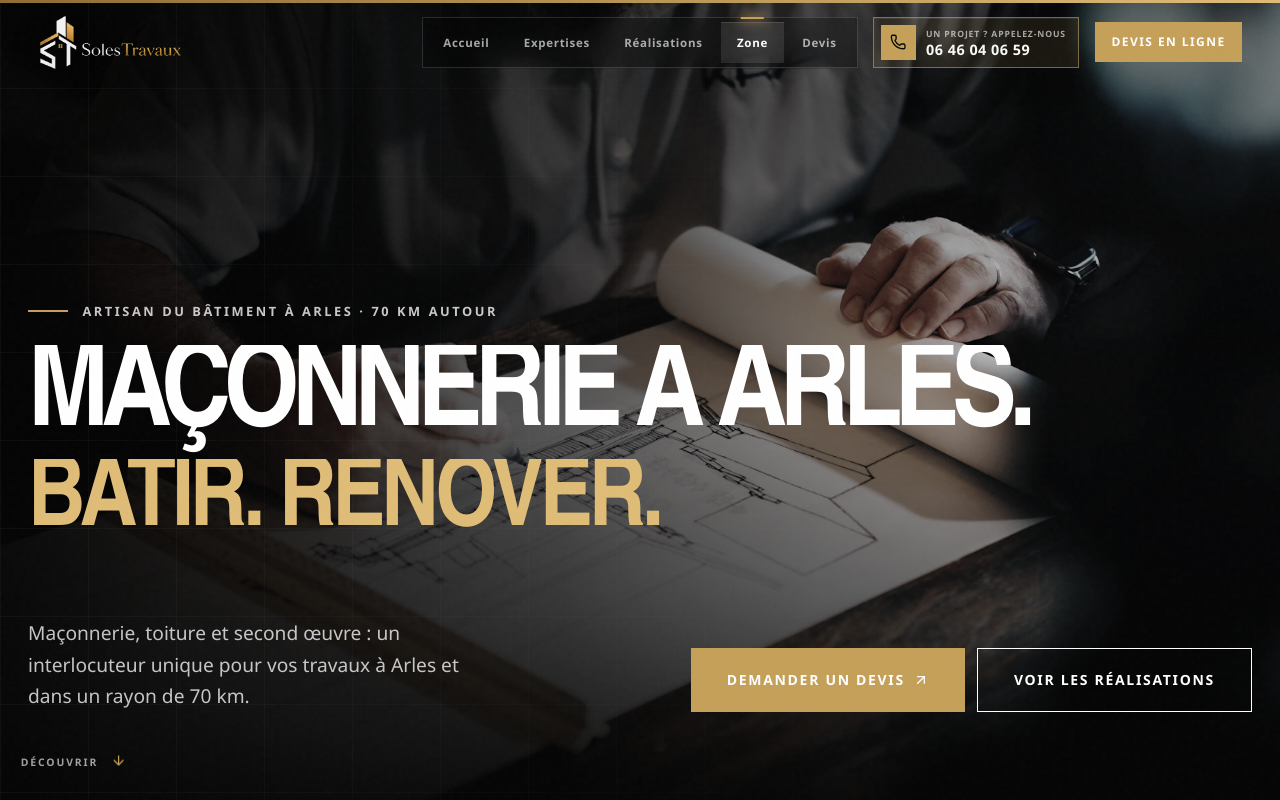
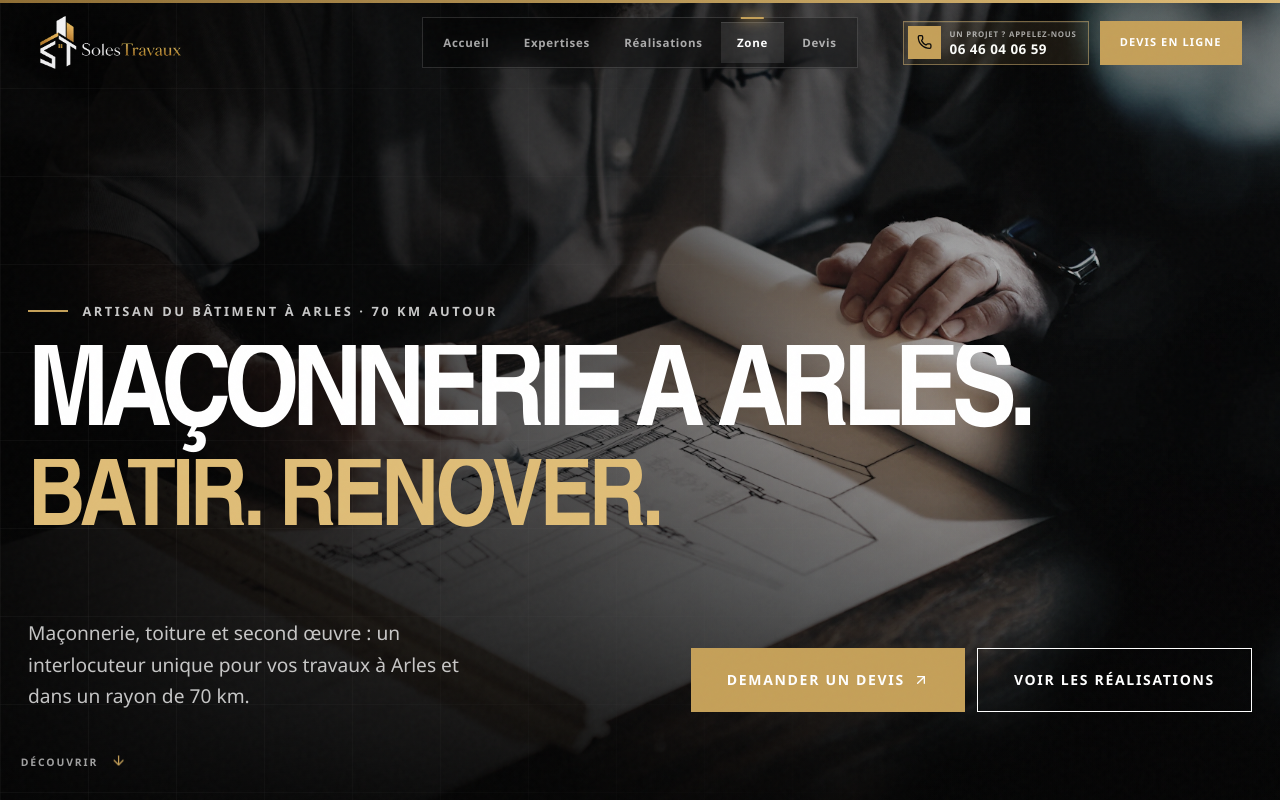
Before and after one commit to bilouahdih-dotcom/Soles-Travaux, a React (Vite) app: page / in a window 1280 px wide. Shown: the top 800 px of the page. Built offline with nearby package versions, Linux system fonts and the light colour scheme; a web font is replaced by a local one.

Commit message:
Rééquilibre les actions du header

```diff
--- a/src/App.tsx
+++ b/src/App.tsx
@@ -274,7 +274,7 @@ function Header() {
             <span className="header-phone__icon"><Phone /></span>
             <span className="header-phone__copy"><small>Un projet ? Appelez-nous</small><strong>{PHONE_DISPLAY}</strong></span>
           </a>
-          <Button size="sm" asChild><a href="#devis">Devis en ligne</a></Button>
+          <Button className="header-quote" size="sm" asChild><a href="#devis">Devis en ligne</a></Button>
         </div>
         <div className="mobile-actions">
           <a href={`tel:${PHONE_LINK}`} aria-label={`Appeler Soles Travaux au ${PHONE_DISPLAY}`}><Phone /></a>
--- a/src/index.css
+++ b/src/index.css
@@ -370,15 +370,15 @@ img {
   justify-self: end;
   display: flex;
   align-items: center;
-  gap: 1rem;
+  gap: 0.7rem;
 }
 
 .header-phone {
   display: inline-flex;
   align-items: center;
-  gap: 0.65rem;
-  min-height: 3.15rem;
-  padding: 0.42rem 0.78rem 0.42rem 0.42rem;
+  gap: 0.55rem;
+  height: 2.75rem;
+  padding: 0.28rem 0.68rem 0.28rem 0.28rem;
   color: white;
   background: rgba(197, 160, 89, 0.1);
   border: 1px solid rgba(223, 189, 119, 0.48);
@@ -395,8 +395,8 @@ img {
 
 .header-phone__icon {
   display: grid;
-  width: 2.18rem;
-  height: 2.18rem;
+  width: 2.05rem;
+  height: 2.05rem;
   flex: 0 0 auto;
   place-items: center;
   color: var(--black);
@@ -404,7 +404,7 @@ img {
 }
 
 .header-phone__icon svg {
-  width: 1.02rem;
+  width: 0.95rem;
   transition: transform 0.3s cubic-bezier(0.16, 1, 0.3, 1);
 }
 
@@ -414,12 +414,12 @@ img {
 
 .header-phone__copy {
   display: grid;
-  gap: 0.16rem;
+  gap: 0.12rem;
 }
 
 .header-phone__copy small {
   color: rgba(255, 255, 255, 0.62);
-  font-size: 0.54rem;
+  font-size: 0.49rem;
   font-weight: 750;
   letter-spacing: 0.1em;
   text-transform: uppercase;
@@ -427,11 +427,18 @@ img {
 
 .header-phone__copy strong {
   color: var(--white);
-  font-size: 0.9rem;
+  font-size: 0.84rem;
   font-variant-numeric: tabular-nums;
   font-weight: 830;
   letter-spacing: 0.035em;
   line-height: 1;
+}
+
+.header-actions .header-quote {
+  height: 2.75rem;
+  padding-inline: 1.25rem;
+  font-size: 0.69rem;
+  letter-spacing: 0.1em;
 }
 
 .mobile-actions {
@@ -2204,9 +2211,12 @@ img {
   to { opacity: 1; transform: translateY(0); }
 }
 
+@media (max-width: 1200px) {
+  .header-phone { display: none; }
+}
+
 @media (max-width: 1100px) {
   .desktop-nav a { padding-inline: 0.75rem; }
-  .header-phone { display: none; }
   .service-card { grid-column: span 6; min-height: 340px; }
   .service-card:nth-child(even) { transform: none; }
   .service-card__top { margin-bottom: 4rem; }
```
